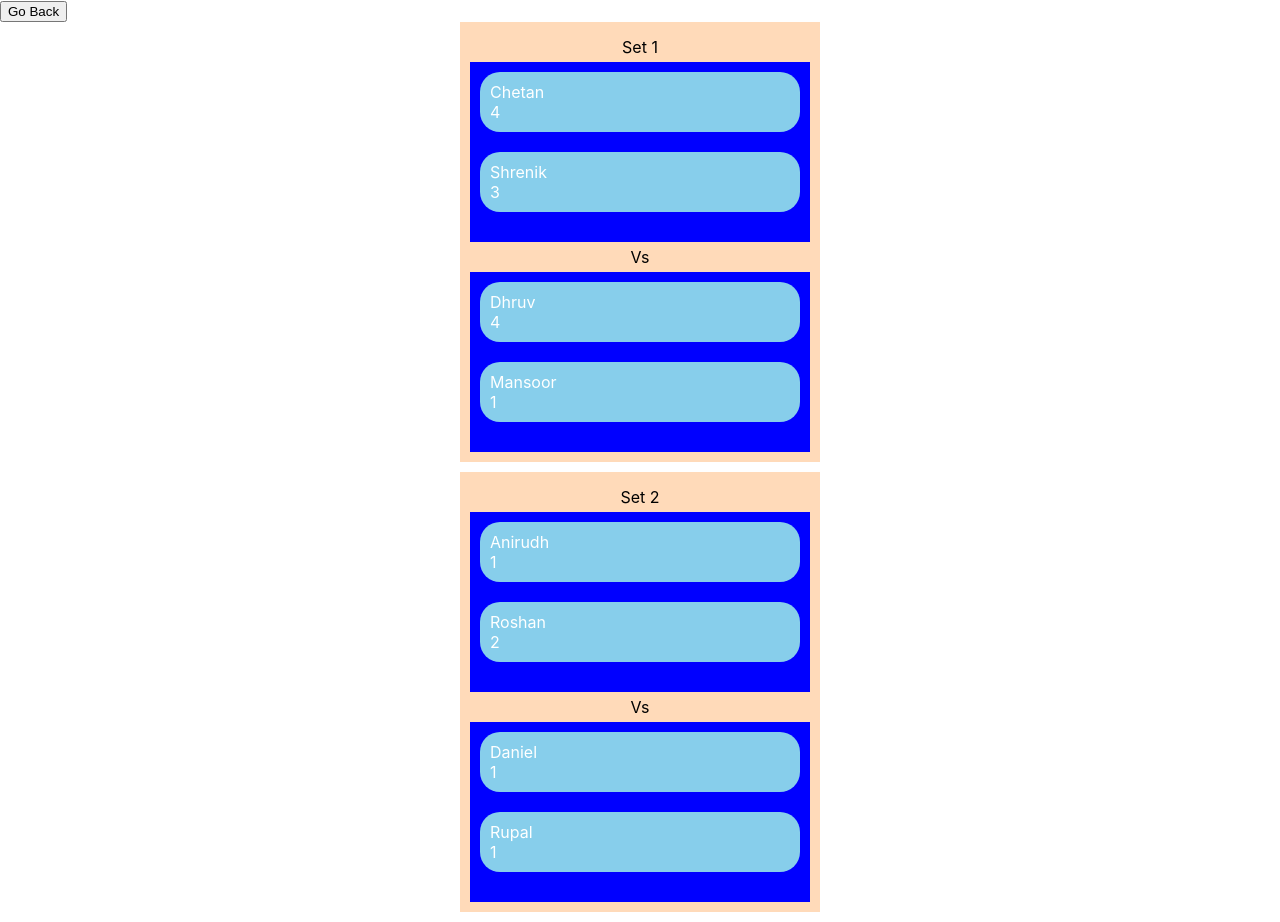
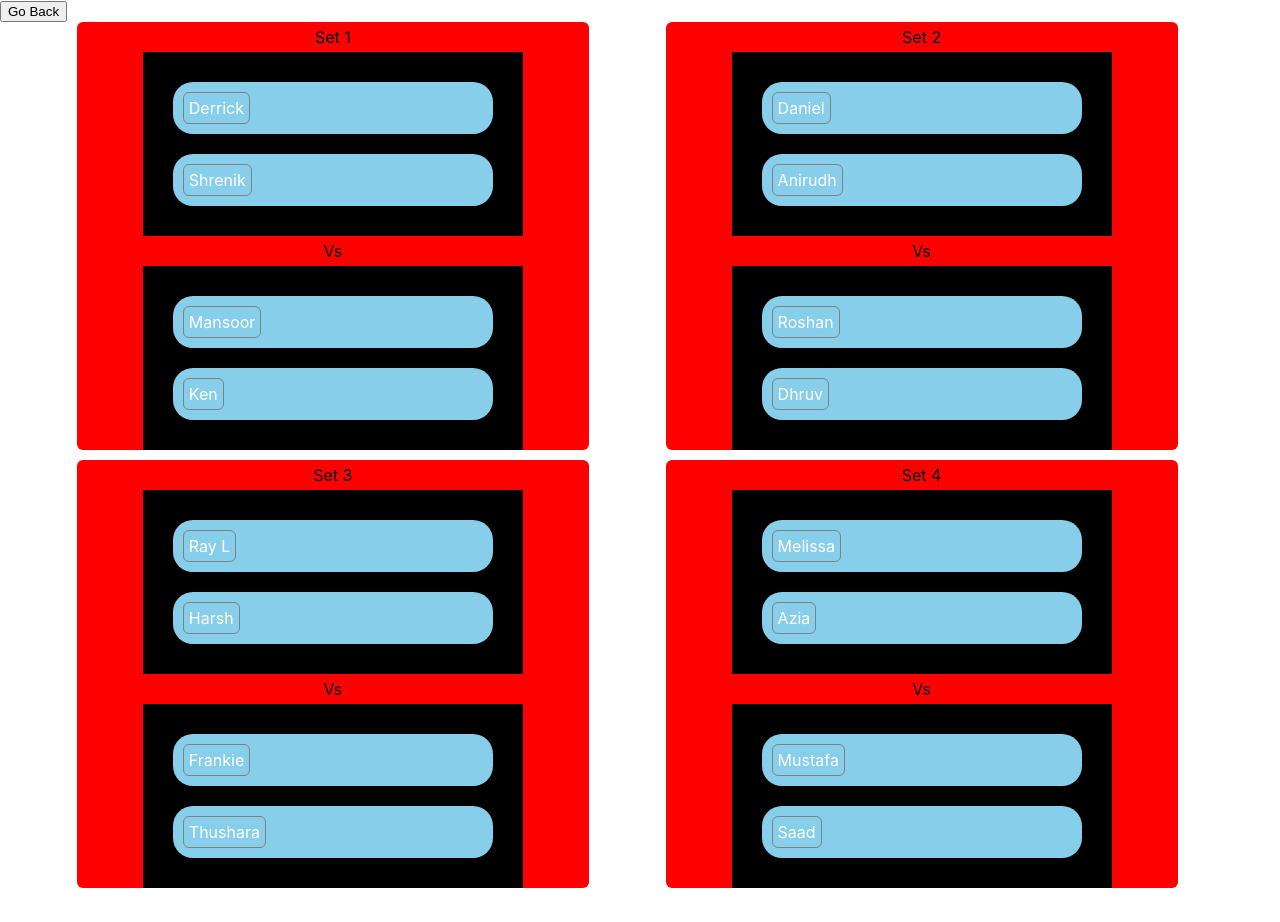
Before and after one commit to Dhrubub/tennis-matches-generator, a React (Create React App) app: page / in a window 1280 px wide. Both pictures are taken after typing "Sample" into the empty fields and a click on the button "Create Sets". After the commit the page ends 898 px from the top, so only its background shows below. Built offline with nearby package versions, Linux system fonts and the light colour scheme.

Commit message:
made grid

```diff
--- a/src/components/Home/player.tsx
+++ b/src/components/Home/player.tsx
@@ -2,38 +2,6 @@ import React from 'react';
 import styled from 'styled-components';
 import { connect } from "react-redux";
 import { removePlayerAction } from "../../store/Players/actions"
-
-const Container = styled.div`
-    display: block;
-    border-radius: 20px;
-    color: white;
-    background-color: skyblue;
-
-    height: fit-content;
-    word-wrap: break-word;
-
-    width: 500px;
-    padding: 10px;
-    z-index: 1000;
-
-    margin: auto;
-    margin-bottom: 20px;
-`;
-
-const PlayerName = styled.label`
-    float: left;
-    margin-left: 20px;
-    width: 80px;
-
-`;
-
-const PlayerAbility = styled.label`
-    float: left;
-    margin-left: 10px;
-    width: 100px;
-
-`;
-
 
 interface PlayerProps {
     name: string,
@@ -75,5 +43,35 @@ function mapDispatchToProps(dispatch: any) {
 
 }
 
+export default connect(null, mapDispatchToProps)(Player);
 
-export default connect(null, mapDispatchToProps)(Player);
+const Container = styled.div`
+    display: block;
+    border-radius: 20px;
+    color: white;
+    background-color: skyblue;
+
+    height: fit-content;
+    word-wrap: break-word;
+
+    width: 500px;
+    padding: 10px;
+    z-index: 1000;
+
+    margin: auto;
+    margin-bottom: 20px;
+`;
+
+const PlayerName = styled.label`
+    float: left;
+    margin-left: 20px;
+    width: 80px;
+
+`;
+
+const PlayerAbility = styled.label`
+    float: left;
+    margin-left: 10px;
+    width: 100px;
+
+`;
--- a/src/components/MatchCreator/matches.tsx
+++ b/src/components/MatchCreator/matches.tsx
@@ -144,7 +144,6 @@ const Matches = (props: ListPlayersProps) => {
     function partition(items: Pair[], left: number, right: number) {
         let i = left - 1;
         let pivot = items[right];
-        console.log(items)
 
 		for (let j = left; j < right ; j++ ) {
 			if (items[j].playerOne.ability + items[j].playerTwo.ability > items[right].playerOne.ability + items[right].playerTwo.ability) {
@@ -174,14 +173,22 @@ const Matches = (props: ListPlayersProps) => {
     useEffect(() => {
         setSetUp(createMatches(sortedList))
     }, [sortedList])
+
+    useEffect(() => {
+        console.log(setUp)
+    }, [setUp])
     //==========================================================
 
 
     return (
         <React.Fragment>
             <button onClick={props.changeTab}>Go Back</button>
+            <MatchesContainer>
+
+            <GridContainer>
+
             {setUp ?
-                <div>
+                <Grid>
                     {setUp.map((set, id) => (
                         <IndividualSet key={id}>
                             <Label>Set {id + 1}</Label>
@@ -197,8 +204,10 @@ const Matches = (props: ListPlayersProps) => {
                             </Teams>
                         </IndividualSet>
                     ))}
-                </div>
+                </Grid>
             : null}
+            </GridContainer>
+            </MatchesContainer>
         </React.Fragment>
 
     );
@@ -226,18 +235,41 @@ function mapDispatchToProps(dispatch: any) {
 
 export default connect(mapStateToProps, mapDispatchToProps)(Matches);
 
+const MatchesContainer = styled.div`
+`;
+
+const GridContainer = styled.div`
+    width: fit-content;
+    margin: auto;
+
+`;
+
+const Grid = styled.div`
+    width: fit-content;
+    margin: auto;
+
+`;
+
 const IndividualSet = styled.div`
-    background-color: peachpuff;
-    width: fit-content;
-    padding: 10px;
+    background-color: red;
+    width: 40vw;
+    min-height: calc(50vh - 30px);
     margin: auto;
+    //margin: 30px;
+    margin-left: 6vw;
     margin-bottom: 10px;
+
+    display: inline-block;
+
+    border-radius: 6px;
 `;
 
 const Teams = styled.div`
-    background-color: blue;
+    background-color: #000000;
     width: fit-content;
     padding: 10px;
+
+    margin: auto;
 `;
 
 const Label = styled.div`
--- a/src/components/MatchCreator/player.tsx
+++ b/src/components/MatchCreator/player.tsx
@@ -1,6 +1,22 @@
 import React from 'react';
 import styled from 'styled-components';
-import { connect } from "react-redux";
+
+interface PlayerProps {
+    name: string,
+    ability: string,
+    id: number
+}
+
+const Player = (props: PlayerProps) => {
+    return (
+        <Container>
+            <Name>{ props.name }</Name>
+        </Container>
+
+    );
+}
+
+export default Player;
 
 const Container = styled.div`
     display: block;
@@ -16,27 +32,23 @@ const Container = styled.div`
     z-index: 1000;
 
     margin: auto;
-    margin-bottom: 20px;
+    margin: 20px;
 `;
 
-interface PlayerProps {
-    name: string,
-    ability: string,
-    id: number
-}
+const Name = styled.div`
+    border: 1px solid gray;
+    width: fit-content;
+    padding: 5px;
 
-const Player = (props: PlayerProps) => {
-    return (
-        <Container>
-            { props.name }
-            <br />
-            { props.ability }
-            <br />
-        </Container>
+    border-radius: 6px;
 
-    );
-}
+`;
 
+const Ability = styled.div`
+    border: 1px solid gray;
+    width: fit-content;
+    padding: 5px;
 
+    border-radius: 6px;
 
-export default Player;
+`;
--- a/src/store/Players/reducer.ts
+++ b/src/store/Players/reducer.ts
@@ -14,14 +14,27 @@ interface PlayerState {
 }
 
 const testList = [
-    {name: "Rupal", ability: "Beginner"},
-    {name: "Chetan", ability: "Proficient"},
-    {name: "Roshan", ability: "Intermediate"},
-    {name: "Daniel", ability: "Beginner"},
-    {name: "Shrenik", ability: "Competent"},
-    {name: "Mansoor", ability: "Beginner"},
     {name: "Dhruv", ability: "Proficient"},
-    {name: "Anirudh", ability: "Beginner"},
+    {name: "Shrenik", ability: "Proficient"},
+    {name: "Roshan", ability: "Competent"},
+    {name: "Daniel", ability: "Competent"},
+
+    {name: "Mansoor", ability: "Proficient"},
+    {name: "Anirudh", ability: "Proficient"},
+    {name: "Ray L", ability: "Proficient"},
+    {name: "Thushara", ability: "Proficient"},
+
+    {name: "Derrick", ability: "Competent"},
+    {name: "Ken", ability: "Competent"},
+    {name: "Frankie", ability: "Intermediate"},
+    {name: "Azia", ability: "Intermediate"},
+
+    {name: "Harsh", ability: "Intermediate"},
+    {name: "Saad", ability: "Intermediate"},
+    {name: "Melissa", ability: "Beginner"},
+    {name: "Mustafa", ability: "Beginner"},
+
+
 ]
 
 const initialState: PlayerState = {
```
